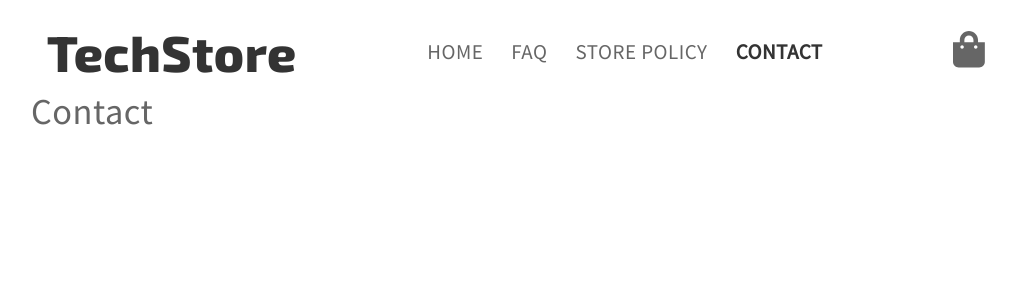
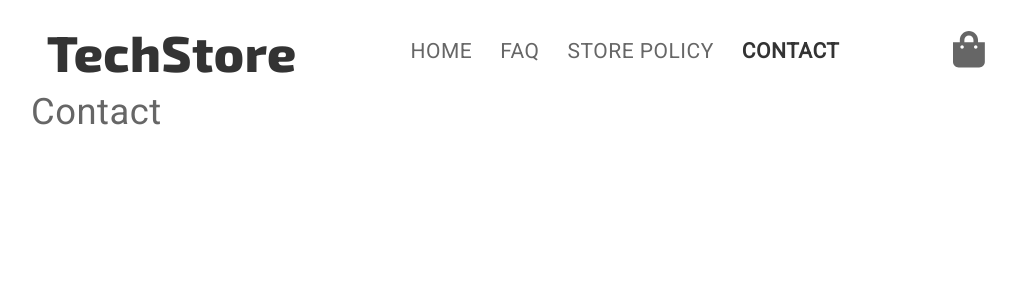
Before and after one commit to paulinastefanska/OnlineShop-FinalProject, a React (Create React App) app in the folder client/: page /contact in a window 1280 px wide. Shown: the top 300 px of the page, without its empty margins (124-1140 px from the left). Built offline with nearby package versions, Linux system fonts and the light colour scheme.

Commit message:
Change font

```diff
--- a/client/src/styles/settings.scss
+++ b/client/src/styles/settings.scss
@@ -20,8 +20,8 @@
 $color-editor-border: #ccc;
 $color-editor-border-light: #ddd;
 
-$font-header: 'Source Sans Pro', sans-serif;
-$font-text: 'Source Sans Pro', sans-serif;
+$font-header: 'Roboto', sans-serif;
+$font-text: 'Roboto', sans-serif;
 
 $radius: 5px;
 $base-size: 14px;
--- a/client/src/styles/typography.scss
+++ b/client/src/styles/typography.scss
@@ -1,5 +1,5 @@
 @import './settings.scss';
-@import url('https://fonts.googleapis.com/css?family=Source+Sans+Pro');
+@import url('https://fonts.googleapis.com/css?family=Roboto&display=swap');
 
 h1, h2, h3, h4, h5, h6 {
   margin: 0;
```
